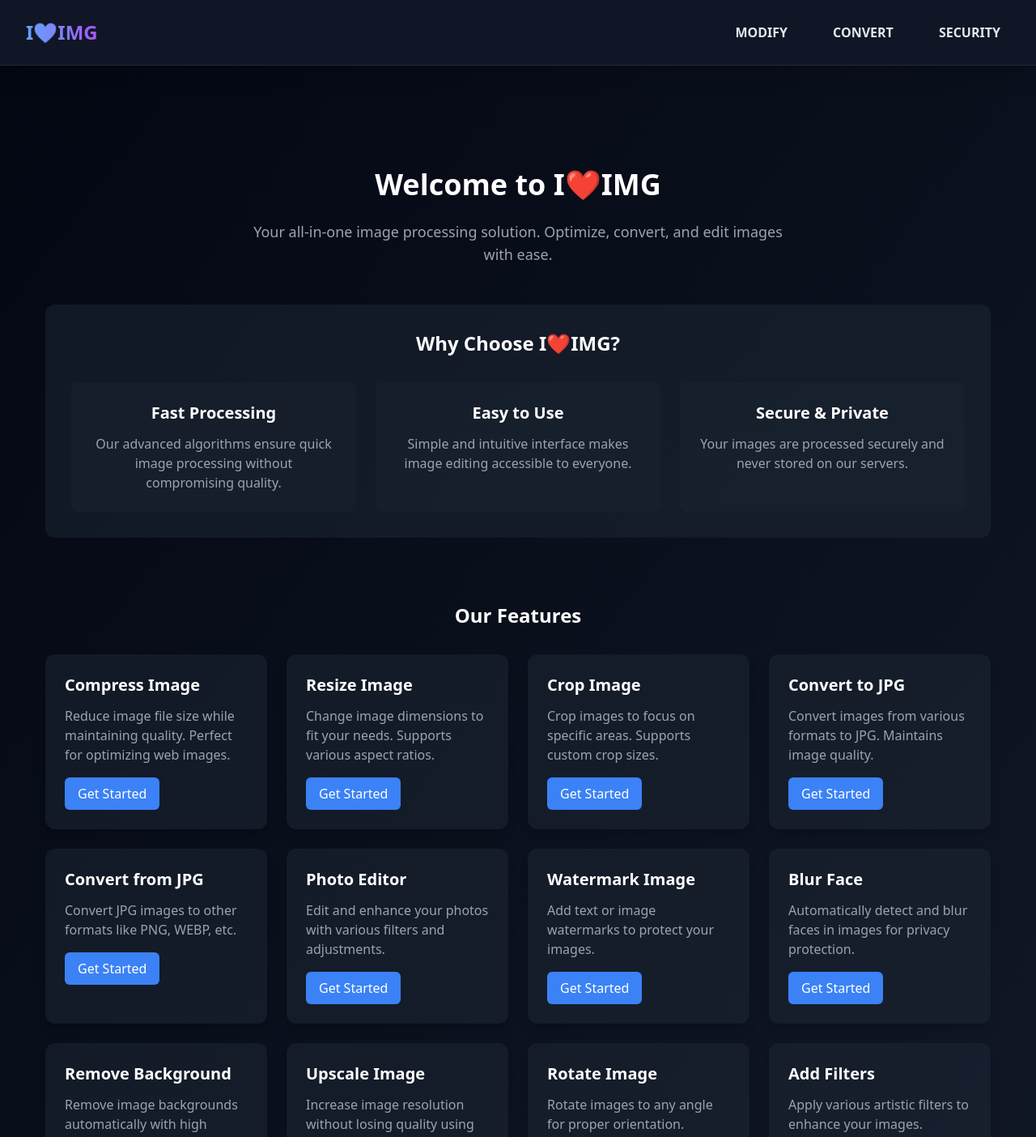
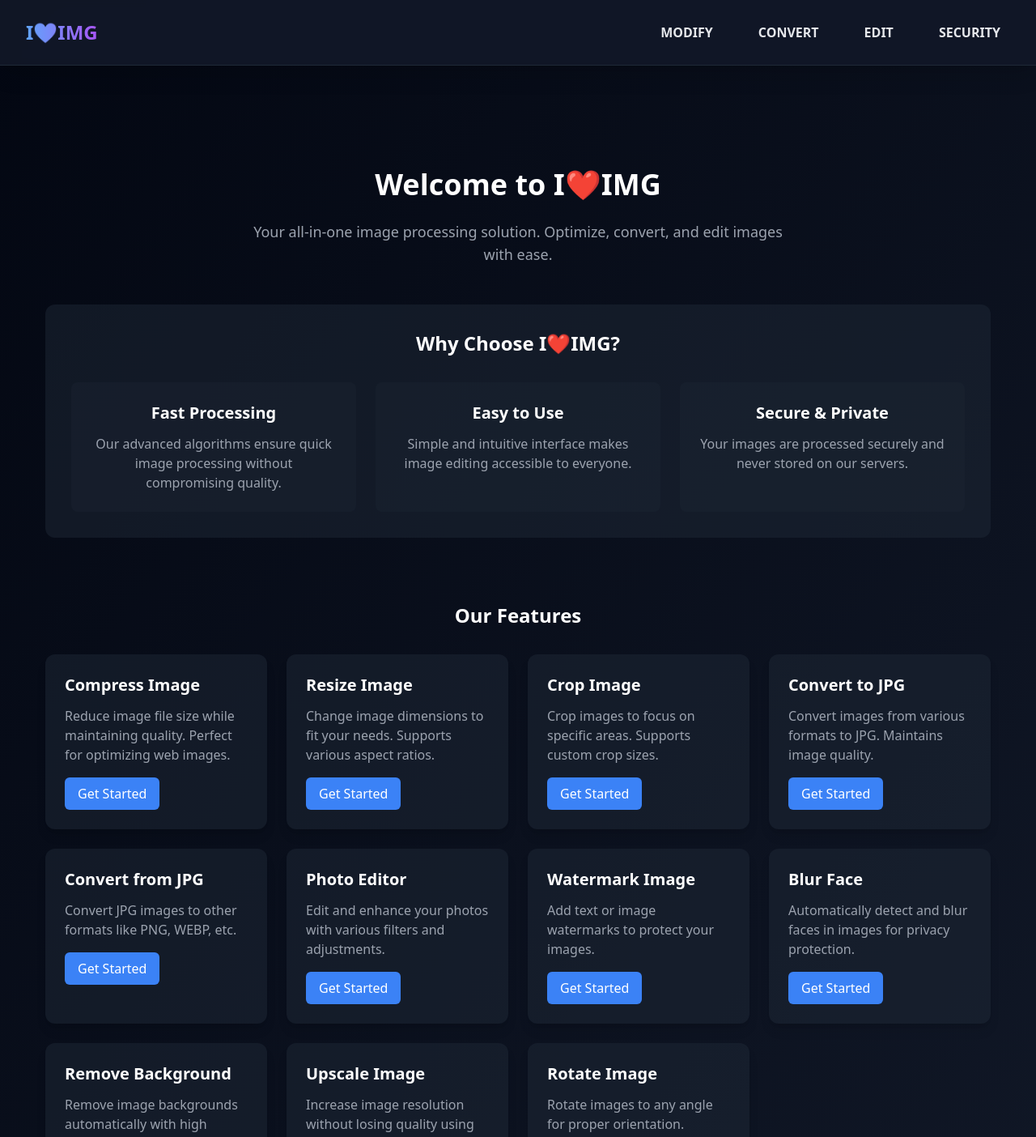
Before and after one commit to lord-rudra0/Image-processing-Web, a React (Vite) app: page / in a window 1280 px wide. Shown: the top 1404 px of the page at 81% size. Built offline with nearby package versions, Linux system fonts and the light colour scheme.

Commit message:
navbar fixed

```diff
--- a/src/components/Home.jsx
+++ b/src/components/Home.jsx
@@ -58,11 +58,11 @@
             description: "Rotate images to any angle for proper orientation.",
             path: "/rotate-image"
         },
-        {
-            title: "Add Filters",
-            description: "Apply various artistic filters to enhance your images.",
-            path: "/add-filters"
-        }
+        // {
+        //     title: "Add Filters",
+        //     description: "Apply various artistic filters to enhance your images.",
+        //     path: "/add-filters"
+        // }
     ];
 
     return (
--- a/src/components/Navbar.jsx
+++ b/src/components/Navbar.jsx
@@ -11,7 +11,8 @@
       links: [
         { name: "Compress IMAGE", path: "/compress-image" },
         { name: "Resize IMAGE", path: "/resize-image" },
-        { name: "Crop IMAGE", path: "/crop-image" }
+        { name: "Crop IMAGE", path: "/crop-image" },
+        { name: "Upscale IMAGE", path: "/upscale-image" }
       ]
     },
     {
@@ -22,10 +23,17 @@
       ]
     },
     {
+      title: "EDIT",
+      links: [
+        { name: "Photo Editor", path: "/photo-editor" }
+      ]
+    },
+    {
       title: "SECURITY",
       links: [
         { name: "Watermark IMAGE", path: "/watermark-image" },
-        { name: "Blur Face", path: "/blur-face" }
+        { name: "Blur Face", path: "/blur-face" },
+        { name: "Remove Background", path: "/remove-background" }
       ]
     }
   ];
```
